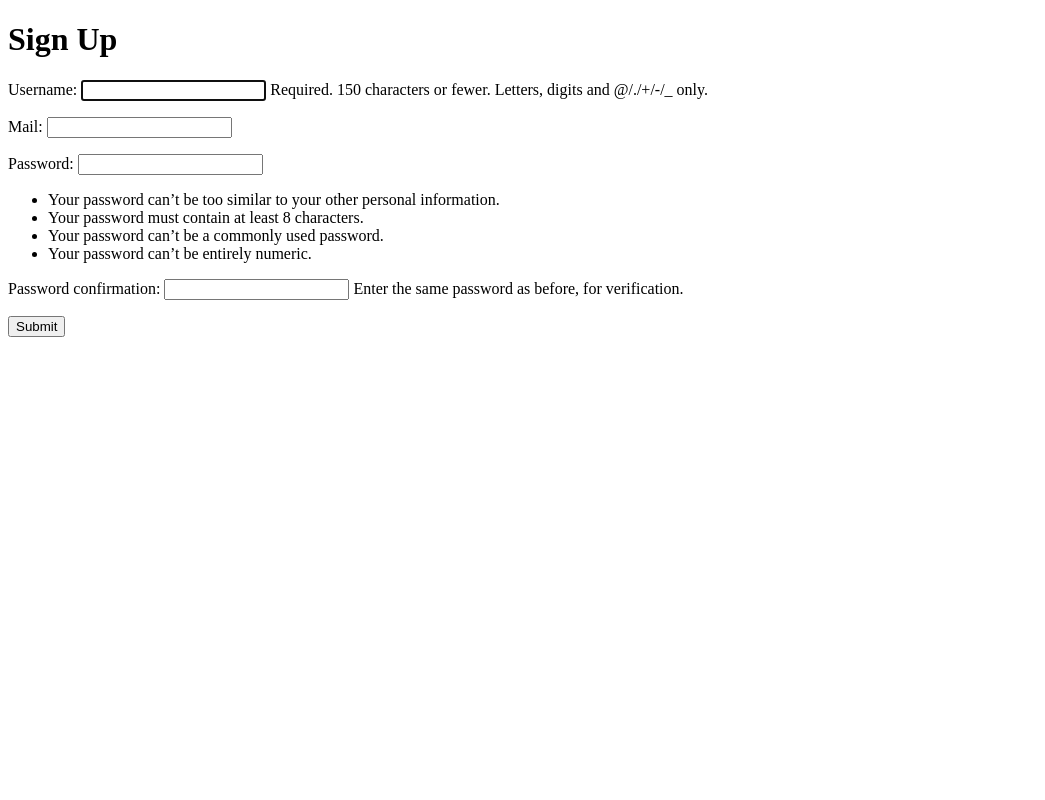
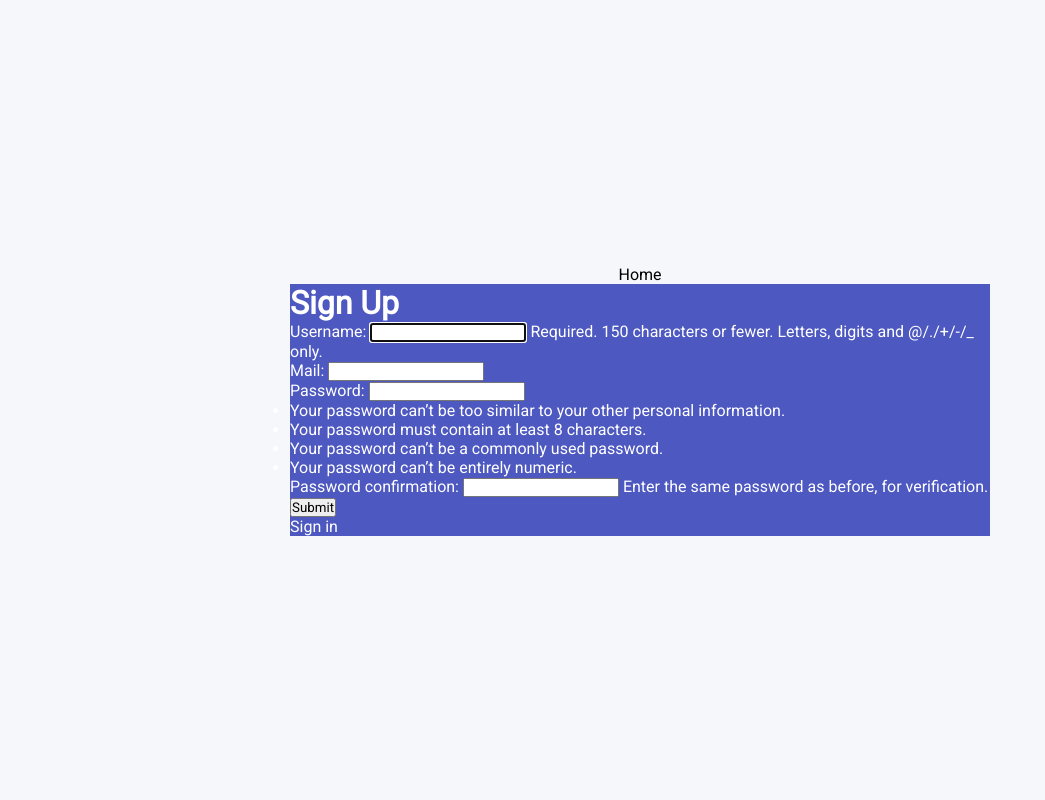
Before and after one commit to INAI-WIN-1/WWR, a Django app: page /accounts/signup/ in a window 1280 px wide. Shown: the whole page, without its empty margins (0-1045 px from the left). Run offline with Django 4.2, Linux system fonts and the light colour scheme.

Commit message:
added some layout to auth cards and created links between routes

```diff
--- /dev/null
+++ b/static/css/auth.css
@@ -0,0 +1,77 @@
+@import url('https://fonts.googleapis.com/css2?family=Roboto&display=swap');
+
+
+body {
+    padding: 0;
+    margin: 0;
+    box-sizing: border-box;
+    background: #f6f7fb;
+    height: 100vh;
+}
+
+* {
+    padding: 0;
+    margin: 0;
+    font-family: 'Roboto', sans-serif;
+}
+
+a {
+    text-decoration: none;
+    color: inherit;
+}
+
+.logo-nav {
+    font-size: 60px;
+    color: var(--blue--next);
+}
+
+:root {
+    --green--right: green;
+    --red--wrong: red;
+    --blue--next: #4d58c0;
+    --dark-blue-bg: #19233e;
+}
+
+.button {
+    border: none;
+    border-radius: 5px;
+    padding: 10px 15px;
+    transition: 0.3s;
+    color: white;
+    margin: 0 5px;
+}
+
+.btn-group {
+    display: flex;
+    margin: 20px 0 0 auto;
+}
+
+.blue_button {
+    background: var(--blue--next);
+}
+
+.gr_button {
+    background: var(--green--right);
+}
+
+.gr_button:hover {
+    background: darkgreen;
+}
+
+.blue_button:hover {
+    background: #6d75c4;
+}
+
+.auth_card{
+    background: var(--blue--next);
+    color: white;
+    width: 700px;
+}
+
+.auth_card_wrapper{
+    display: flex;
+    flex-direction: column;
+    justify-content: center;
+    align-items: center;
+    height: 100vh;
+}
--- a/static/css/styles.css
+++ b/static/css/styles.css
@@ -1,4 +1,5 @@
 @import url('https://fonts.googleapis.com/css2?family=Roboto&display=swap');
+
 
 body {
     padding: 0;
--- a/templates/authLayOut/baseAuth.html
+++ b/templates/authLayOut/baseAuth.html
@@ -6,6 +6,7 @@
     <meta name="viewport"
           content="width=device-width, user-scalable=no, initial-scale=1.0, maximum-scale=1.0, minimum-scale=1.0">
     <meta http-equiv="X-UA-Compatible" content="ie=edge">
+     <link rel="stylesheet" type="text/css" href="{% static 'css/auth.css' %}">
     <title>Auth</title>
 </head>
 <body>
--- a/templates/authLayOut/registr.html
+++ b/templates/authLayOut/registr.html
@@ -1,12 +1,16 @@
     {% extends 'authLayOut/baseAuth.html' %}{%load static%}
 <!--  -->
 {% block base %}
-    <div>
+    <div class="auth_card_wrapper">
+        <a href="/">Home</a>
+        <div class="auth_card">
         <h1>Sign Up</h1>
         <form method="POST">
             {% csrf_token %}
             {{ form.as_p }}
             <button>Submit</button>
         </form>
+    <a href="/accounts/signin"> Sign in</a>
+        </div>
     </div>
 {% endblock %}
--- a/templates/index.html
+++ b/templates/index.html
@@ -17,7 +17,7 @@
             <span>WWR</span>
         </div>
         <div class="right-nav-inner">
-            <a class=" profile-btn button blue_button" href="#">
+            <a class=" profile-btn button blue_button" href="/accounts/signin">
                 Sign in
             </a>
         </div>
```
Also changed, not shown: templates/authLayOut/login.html (+6 -2 lines).
